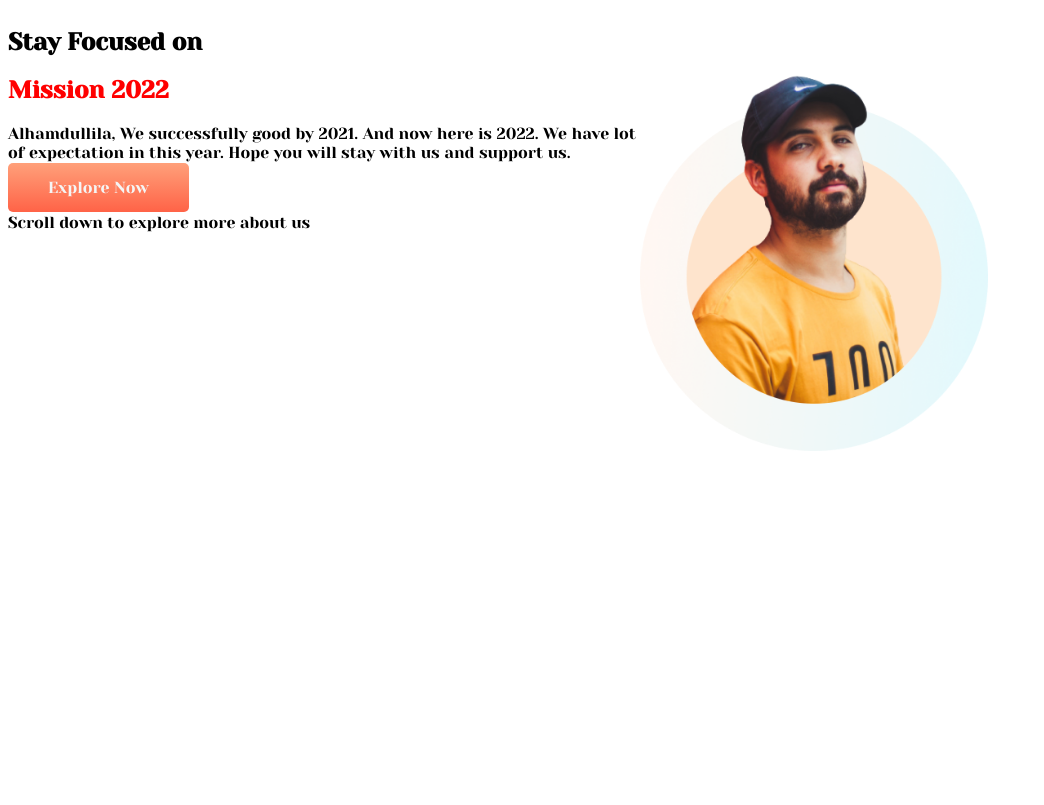
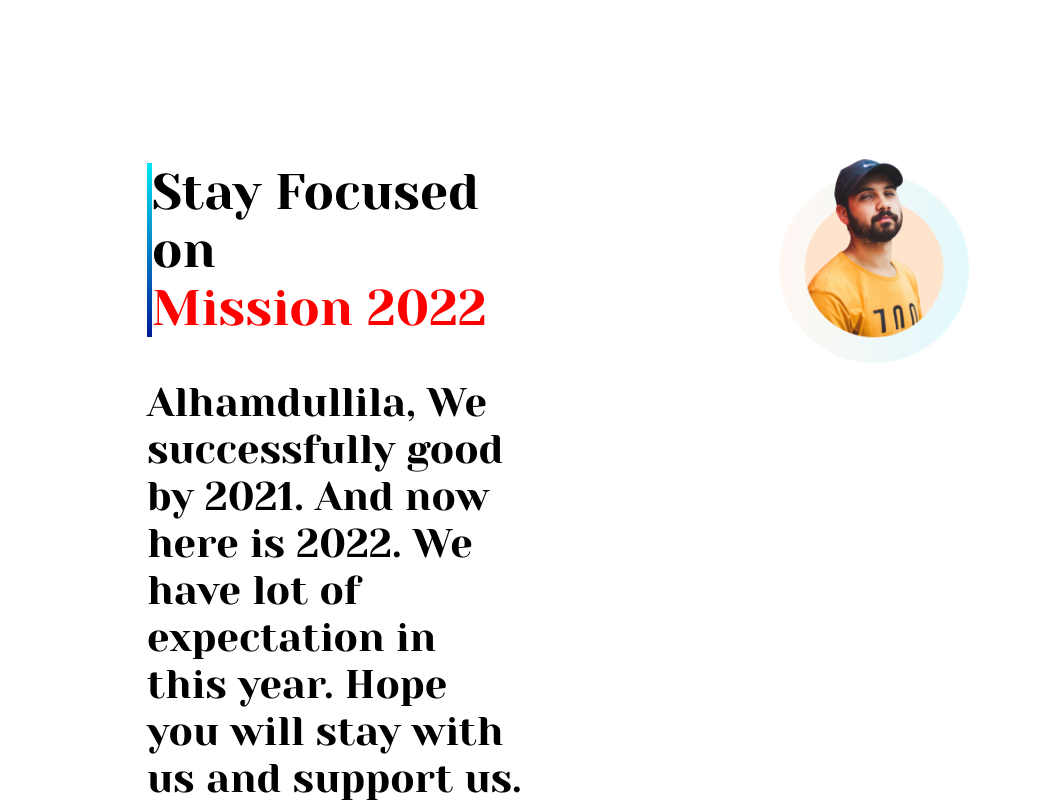
Before and after one commit to srdo96/assignment1-mission2022, a plain HTML site: page index.html in a window 1280 px wide. Shown: the top 805 px of the page, without its empty margins (0-1044 px from the left). Drawn offline with Linux system fonts and the light colour scheme.

Commit message:
modify h1

```diff
--- a/index.html
+++ b/index.html
@@ -16,8 +16,10 @@
   <body>
     <section class="flexible-container">
       <div class="half-width">
-        <h1>Stay Focused on</h1>
-        <h1><span class="red-color">Mission 2022</span></h1>
+        <h1>
+          Stay Focused on <br />
+          <span class="red-color">Mission 2022</span>
+        </h1>
         <p>
           Alhamdullila, We successfully good by 2021. And now here is 2022. We
           have lot of expectation in this year. Hope you will stay with us and
--- a/style.css
+++ b/style.css
@@ -1,8 +1,14 @@
 body {
   font-family: "Yeseva One", cursive;
-  font-weight: 400;
 }
-
+h1 {
+  font-size: 50px;
+  font-weight: 500;
+  border-right: 5pd solid;
+  border-left: 5px solid;
+  border-image: linear-gradient(cyan, darkblue);
+  border-image-slice: 10%;
+}
 .red-color {
   color: red;
 }
@@ -11,10 +17,12 @@ body {
 }
 .half-width {
   width: 50%;
+  padding: 9%;
+  margin-left: 2%;
+  font-size: 40px;
 }
 .half-width img {
-  width: 55%;
-  color: lightsalmon;
+  width: 50%;
 }
 .anchor-button {
   text-decoration: none;
```
